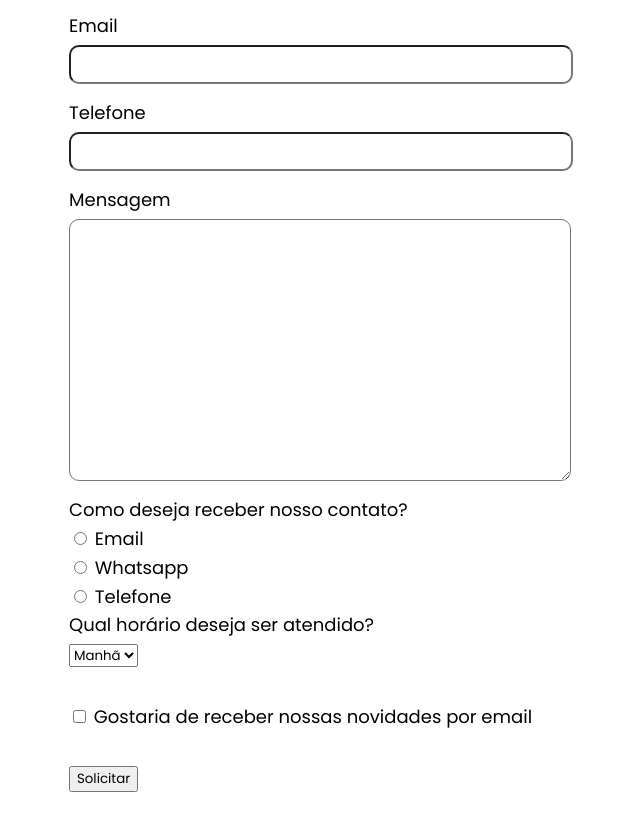
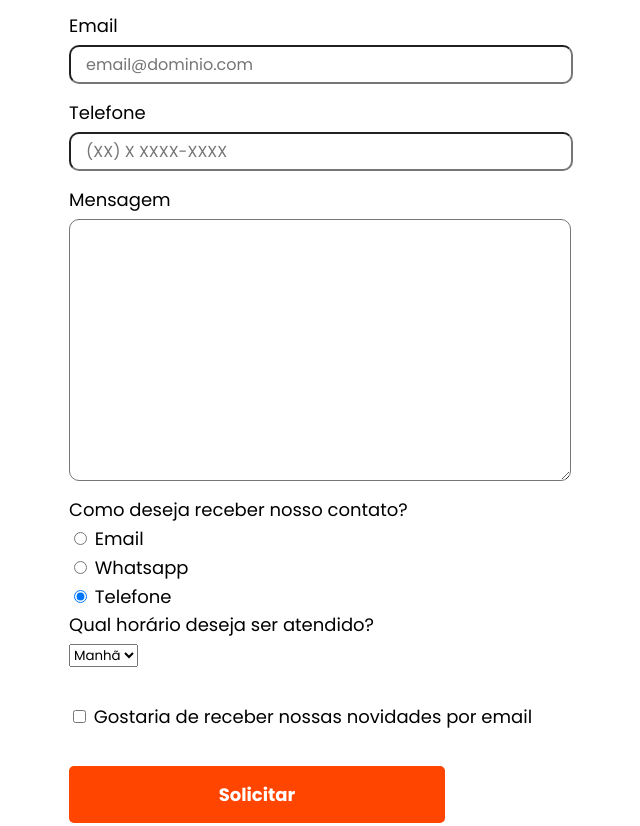
Before and after one commit to antonioalberto-dev/treinamento-bemol, a plain HTML site: page html5_css/contato.html in a window 1280 px wide. Shown: the part 224-1050 px from the top of the page, without its empty margins (101-741 px from the left). Drawn offline with Linux system fonts and the light colour scheme.

Commit message:
Modificando input e css

```diff
--- a/html5_css/contato.html
+++ b/html5_css/contato.html
@@ -14,7 +14,7 @@
 <body>
     <header>
         <div class="caixa">
-            <h1><img src="img/logo.png"></h1>
+            <h1><img src="img/logo.png" alt="Logo da Barbearia"></h1>
             <nav>
                 <ul>
                     <li><a href="index.html">Home</a></li>
@@ -28,19 +28,19 @@
     <main>
         <form action="">
             <label for="nomesobrenome">Nome</label>
-            <input class="input-padrao" type="text" id="nomesobrenome">
+            <input class="input-padrao" type="text" id="nomesobrenome" required>
 
             <label for="email">Email</label>
-            <input class="input-padrao" type="email" id="email">
+            <input class="input-padrao" type="email" id="email" required placeholder="email@dominio.com">
 
             <label for="telefone">Telefone</label>
-            <input class="input-padrao" type="tel" id="telefone">
+            <input class="input-padrao" type="tel" id="telefone" required placeholder="(XX) X XXXX-XXXX">
 
             <label for="mensagem">Mensagem</label>
             <textarea class="input-padrao" cols="70" rows="10" id="mensagem"></textarea>
 
-            <div>
-                <p>Como deseja receber nosso contato?</p>
+            <fieldset>
+                <legend>Como deseja receber nosso contato?</legend>
 
                 <label for="radio-email">
                     <input type="radio" name="contato" value="email" id="radio-email">
@@ -51,31 +51,31 @@
                      Whatsapp
                 </label>
                 <label for="radio-telefone">
-                    <input type="radio" name="contato" value="telefone" id="radio-telefone">
+                    <input type="radio" name="contato" value="telefone" id="radio-telefone" checked>
                      Telefone
                 </label>
-            </div>
+            </fieldset>
 
-            <div>
-                <p>Qual horário deseja ser atendido?</p>
+            <fieldset>
+                <legend>Qual horário deseja ser atendido?</legend>
                 <select name="horario" id="">
                     <option value="">Manhã</option>
                     <option value="">Tarde</option>
                     <option value="">Noite</option>
                 </select>
-            </div>
+            </fieldset>
 
             <label for="" class="checkbox">
                 <input type="checkbox" name="" id="">
                 Gostaria de receber nossas novidades por email
             </label>
 
-            <input type="submit" value="Solicitar">
+            <input type="submit" value="Solicitar" class="enviar">
         </form>
     </main>
 
     <footer>
-        <img src="img/logo-branco.png">
+        <img src="img/logo-branco.png" alt="Logo da Barbearia">
         <p class="copyright">&copy; Copyright Barbearia Alura - 2019</p>
     </footer>
 </body>
--- a/html5_css/css/contato.css
+++ b/html5_css/css/contato.css
@@ -13,7 +13,7 @@ nav {
     right: 40px;
 }
 
-form label, form p{
+form label, form legend{
     display: block;
     font-size: 18px;
     margin: 0 0 10px;
@@ -31,3 +31,19 @@ form label, form p{
 .checkbox{
     margin: 40px 0;
 }
+
+.enviar{
+    width: 40%;
+    padding: 15px 0;
+    background-color: orangered;
+    color: white;
+    font-size: 18px;
+    font-weight: bold;
+    border: none;
+    border-radius: 5px;
+    transition: 1s background;
+}
+
+.enviar:hover{
+    background-color: green;
+}
```
